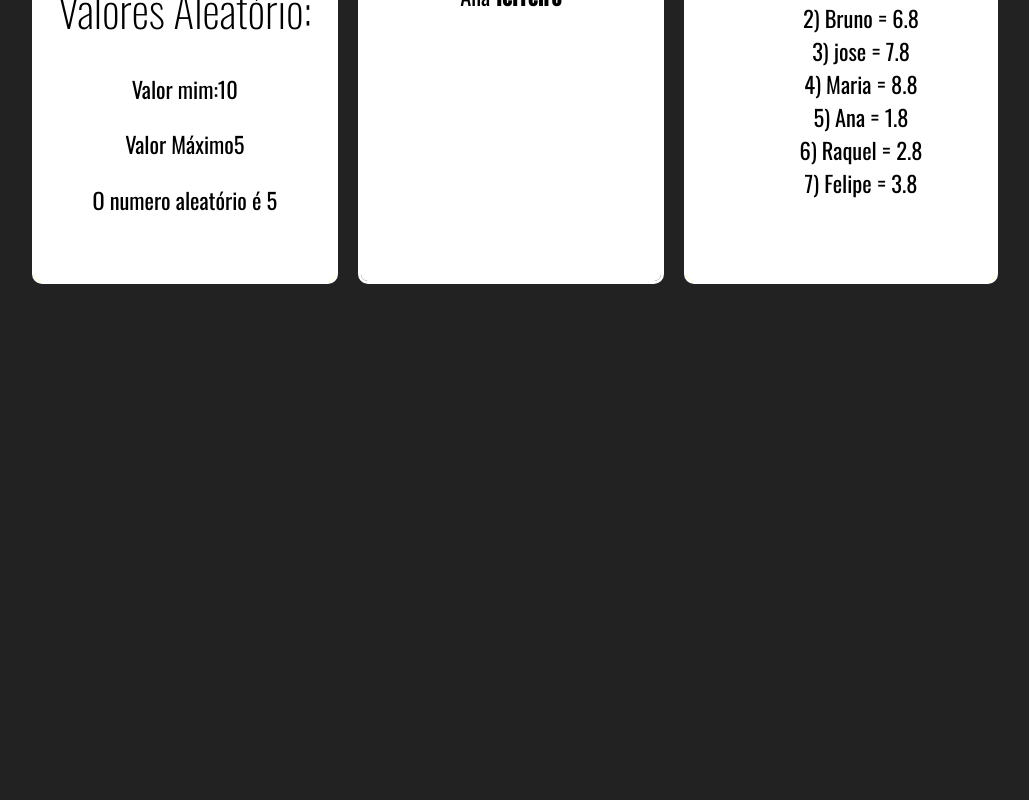
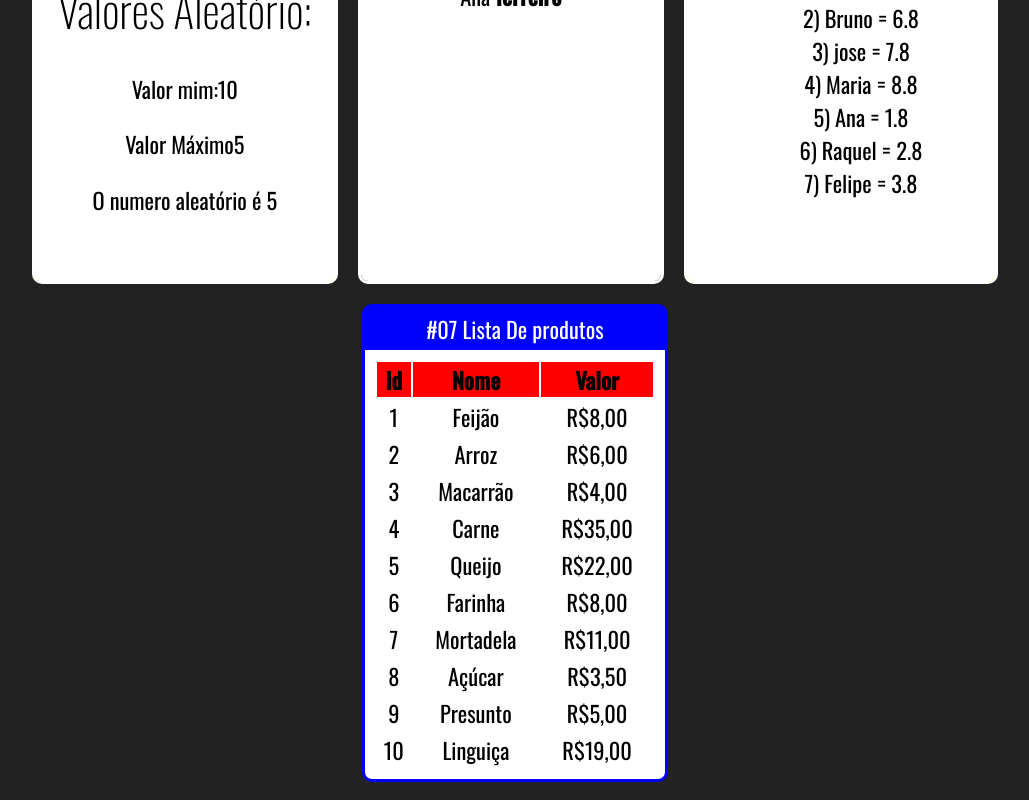
Before and after one commit to Allysonfreitas210695/React.js-coder-cursos, a React (Create React App) app: page / in a window 1280 px wide. Shown: the part 511-1311 px from the top of the page, without its empty margins (125-1154 px from the left). Before the commit the page ends 813 px from the top, so only its background shows below. Built offline with nearby package versions, Linux system fonts and the light colour scheme.

Commit message:
desafio da lisata de produtos

```diff
--- a/src/App.jsx
+++ b/src/App.jsx
@@ -8,6 +8,7 @@ import Familiar from "./components/basico/Familiar";
 import MembroFamilia from './components/basico/FamiliarMenbro'
 import AlunosLista from "./components/Repeticao/ListAlunos";
 import "./App.css";
+import ProdutosLista from "./components/Repeticao/ListaProdutos";
 
 export default function App() {
   return (
@@ -42,6 +43,10 @@ export default function App() {
           <AlunosLista></AlunosLista>
         </Card>
 
+        <Card title="#07 Lista De produtos" color="blue">
+          <ProdutosLista></ProdutosLista>
+        </Card>
+
       </div>
     </div>
   );
--- a/src/components/Layout/Card.css
+++ b/src/components/Layout/Card.css
@@ -7,7 +7,7 @@
   display:flex;
   flex-direction: column;
   min-width: 300px;
-  max-height: 400px;
+  max-height: 500px;
 }
 
 .Card .Title{
--- /dev/null
+++ b/src/components/Repeticao/ListaProdutos.css
@@ -0,0 +1,15 @@
+.TableProdutos th{
+  background-color: red;
+}
+
+.TableProdutos table{
+  width: 100%;
+}
+
+.TableProdutos .Par{
+  background-color: "#00d";
+}
+
+.TableProdutos .Impar{
+  background-color: "#ccc";
+}
--- /dev/null
+++ b/src/components/Repeticao/ListaProdutos.jsx
@@ -0,0 +1,30 @@
+import React from "react";
+import Produtos from "../data/Produtos";
+import './ListaProdutos.css'
+
+export default function ProdutosLista() {
+  const tableFr = Produtos.map((produto, i) => {
+    return (
+      <tr key={produto.idProdutos} className={i % 2 === 0 ? 'Impar' : 'Par'}>
+        <td>{produto.idProdutos}</td>
+        <td>{produto.nome}</td>
+        <td>R${produto.valor.toFixed(2).replace(".", ",")}</td>
+      </tr>
+    );
+  });
+
+  return (
+    <div className="TableProdutos">
+      <table >
+        <thead>
+          <tr>
+            <th>Id</th>
+            <th>Nome</th>
+            <th>Valor</th>
+          </tr>
+        </thead>
+        <tbody>{tableFr}</tbody>
+      </table>
+    </div>
+  );
+}
--- /dev/null
+++ b/src/components/data/Produtos.js
@@ -0,0 +1,14 @@
+const Produtos = [
+  {idProdutos: 1, nome: "Feijão", valor: 8.00},
+  {idProdutos: 2, nome: "Arroz", valor: 6.00},
+  {idProdutos: 3, nome: "Macarrão", valor: 4.00},
+  {idProdutos: 4, nome: "Carne", valor: 35.00},
+  {idProdutos: 5, nome: "Queijo", valor: 22.00},
+  {idProdutos: 6, nome: "Farinha", valor: 8.00},
+  {idProdutos: 7, nome: "Mortadela", valor: 11.00},
+  {idProdutos: 8, nome: "Açúcar", valor: 3.50},
+  {idProdutos: 9, nome: "Presunto", valor: 5.00},
+  {idProdutos: 10, nome: "Linguiça", valor: 19.00}
+]
+
+export default Produtos;
```
